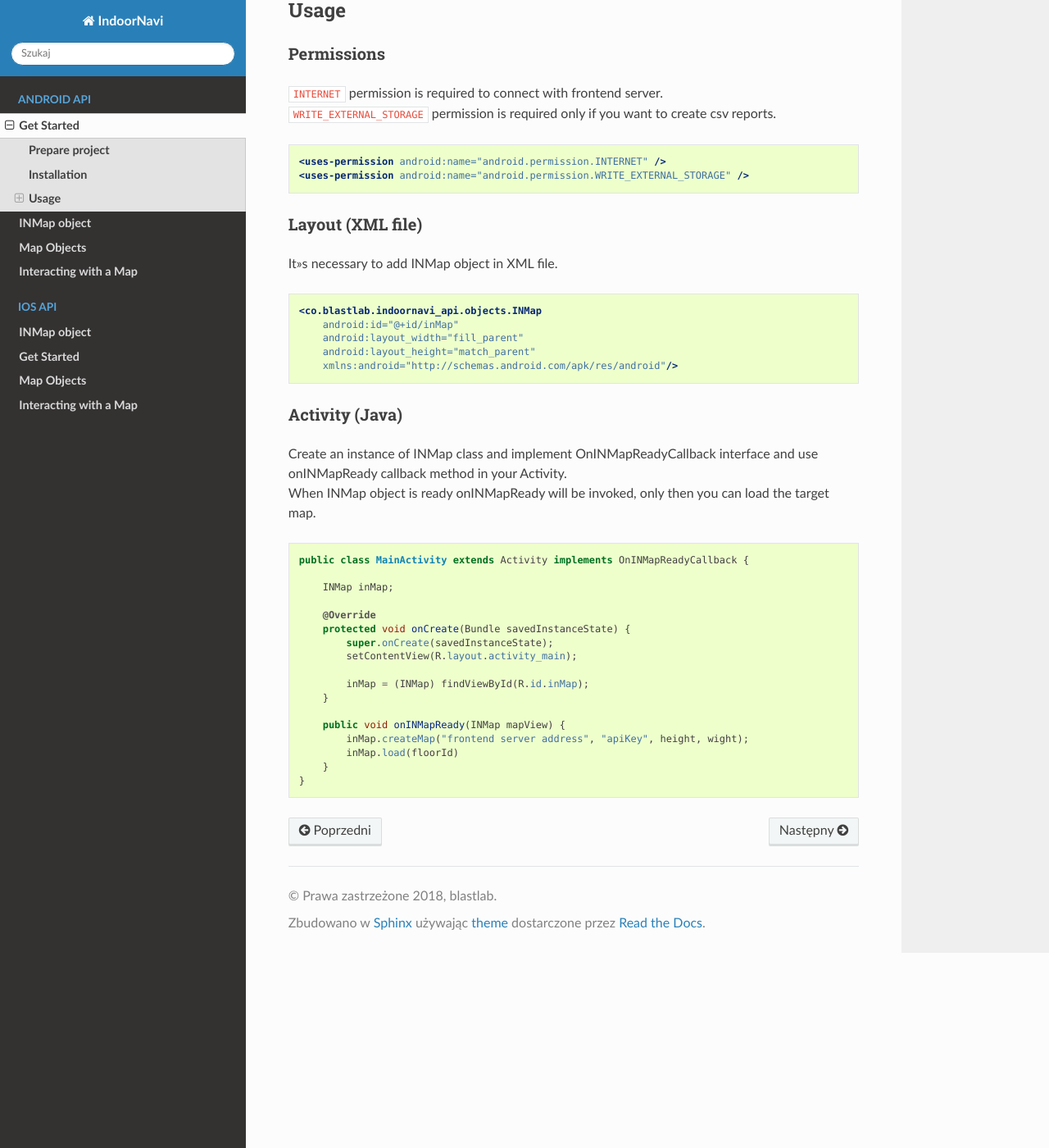
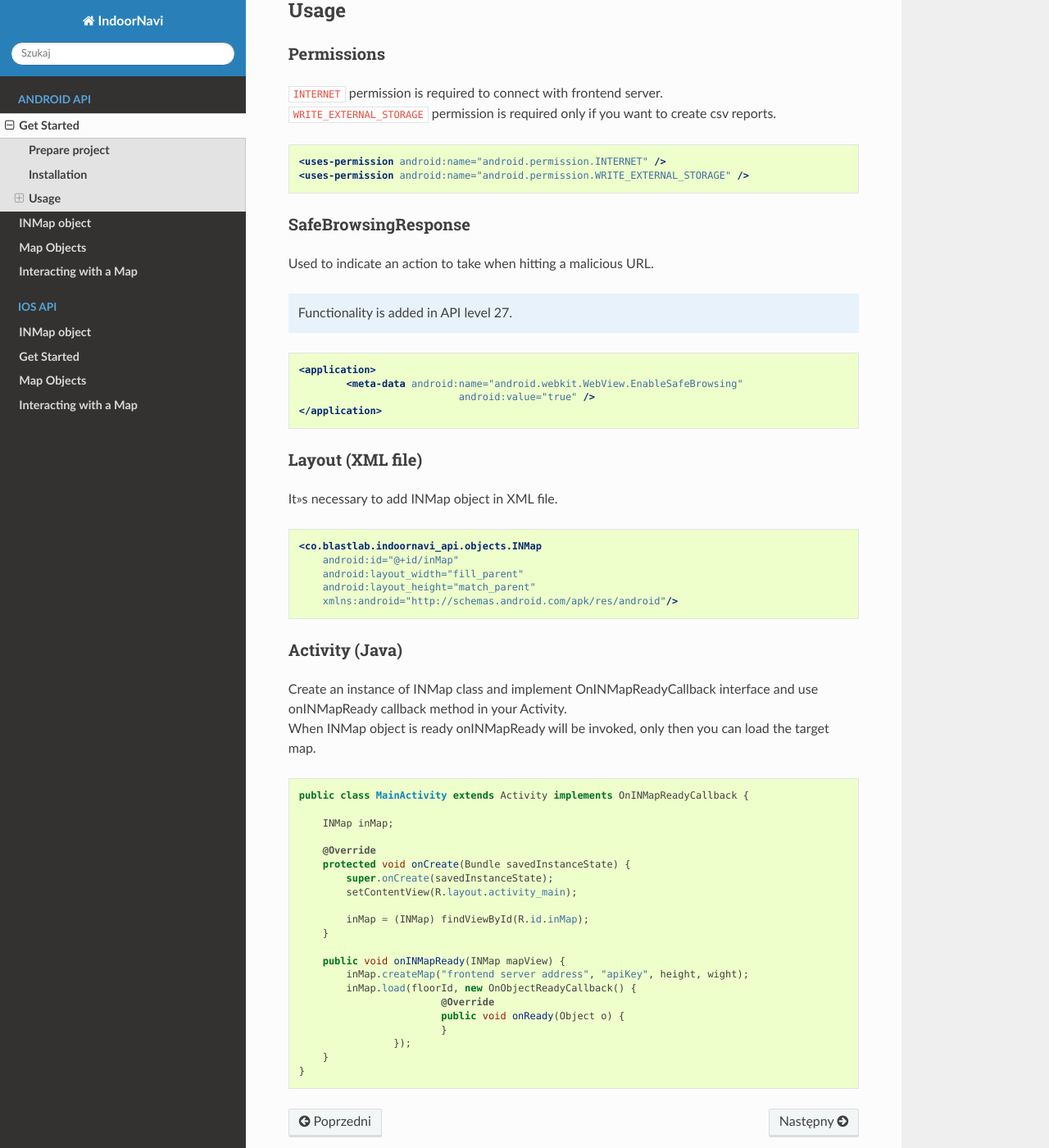
Before and after one commit to blastlab/indoornavi-android-api, a Sphinx documentation site: the page built from Documentation/source/Android-API/start.md, in a window 1280 px wide and 1400 px high, scrolled down 665 px. Shown: the whole window at 82% size. Built offline with Sphinx 7.4.7 and the Read the Docs theme 2.0.0, drawn with Linux system fonts in a browser that asks for light colours; formulas are drawn with MathJax 3.

Commit message:
poprawka do dokumentacji

````diff
--- a/Documentation/source/Android-API/start.md
+++ b/Documentation/source/Android-API/start.md
@@ -31,6 +31,21 @@ dependencies {
 <uses-permission android:name="android.permission.WRITE_EXTERNAL_STORAGE" />
 ```
 
+### __SafeBrowsingResponse__
+Used to indicate an action to take when hitting a malicious URL.
+<div class="note">
+   Functionality is added in API level 27.
+</div>
+
+
+```xml
+<application>
+	<meta-data android:name="android.webkit.WebView.EnableSafeBrowsing"
+			   android:value="true" />
+</application>
+```
+
+
 ### __Layout (XML file)__
 It's necessary to add INMap object in XML file.
 ```xml
@@ -59,7 +74,11 @@ public class MainActivity extends Activity implements OnINMapReadyCallback {
 
     public void onINMapReady(INMap mapView) {
         inMap.createMap("frontend server address", "apiKey", height, wight);
-        inMap.load(floorId)
+        inMap.load(floorId, new OnObjectReadyCallback() {
+			@Override
+			public void onReady(Object o) {
+			}
+		});
     }
 }
 ```
````
Also changed, not shown: Documentation/source/Android-API/map.md (+5 -1 lines).
